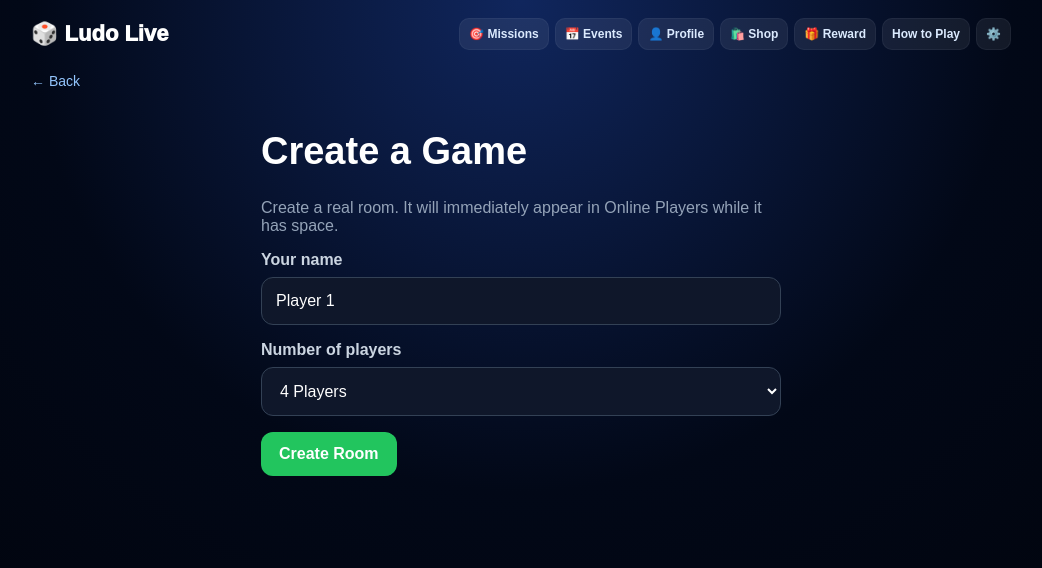
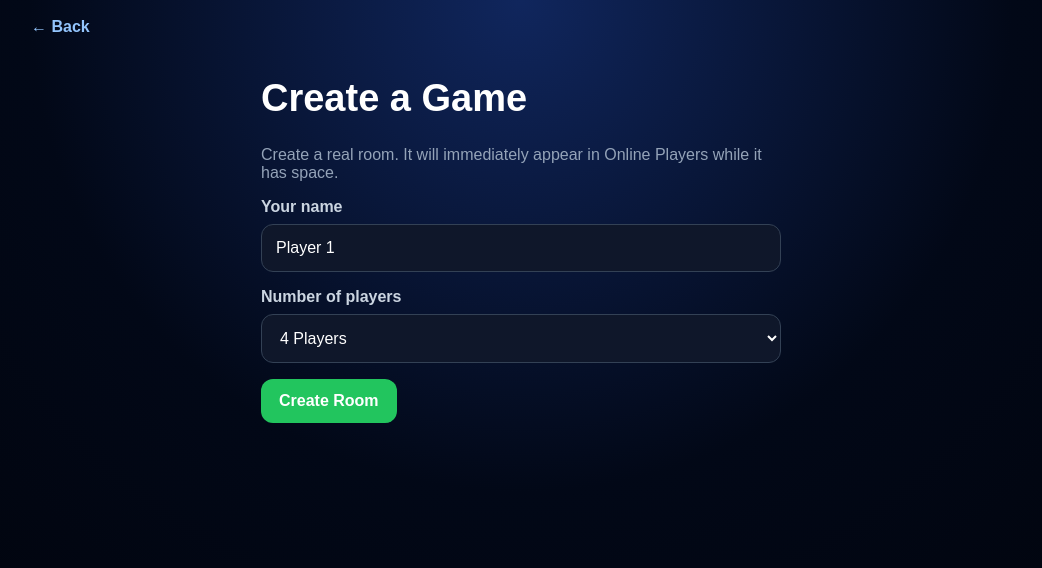
Before and after one commit to MrDan001/ludo-live, a Next.js app: page /room in a window 1280 px wide. Shown: the top 568 px of the page, without its empty margins (119-1161 px from the left). Built offline with nearby package versions, Linux system fonts and the light colour scheme.

Commit message:
Simplify AppFrame to back button only and use browser history

```diff
--- a/app/_components/AppFrame.tsx
+++ b/app/_components/AppFrame.tsx
@@ -1,26 +1,36 @@
-import Link from "next/link";
+"use client";
 
 export default function AppFrame({ children, back = "/home" }: { children: React.ReactNode; back?: string }) {
+  const goBack = () => {
+    if (window.history.length > 1) {
+      window.history.back();
+    } else {
+      window.location.href = back;
+    }
+  };
+
   return (
     <main style={{ minHeight: "100vh", background: "radial-gradient(circle at top, #10265d 0%, #020817 48%, #01030a 100%)", color: "#fff", padding: "18px 12px 32px" }}>
       <div style={{ maxWidth: 980, margin: "0 auto" }}>
-        <header style={{ display: "flex", alignItems: "center", justifyContent: "space-between", gap: 12, marginBottom: 22 }}>
-          <Link href="/home" style={{ color: "#fff", textDecoration: "none", fontWeight: 950, fontSize: 22 }}>🎲 Ludo Live</Link>
-          <nav style={{ display: "flex", gap: 6, flexWrap: "wrap", justifyContent: "flex-end" }}>
-            <Link href="/missions" style={navStyle}>🎯 Missions</Link>
-            <Link href="/events" style={navStyle}>📅 Events</Link>
-            <Link href="/profile" style={navStyle}>👤 Profile</Link>
-            <Link href="/shop" style={navStyle}>🛍️ Shop</Link>
-            <Link href="/rewards" style={navStyle}>🎁 Reward</Link>
-            <Link href="/how-to" style={navStyle}>How to Play</Link>
-            <Link href="/settings" style={navStyle}>⚙️</Link>
-          </nav>
-        </header>
-        {back !== "" && <Link href={back} style={{ color: "#93c5fd", textDecoration: "none", fontSize: 14, display: "inline-block", marginBottom: 16 }}>← Back</Link>}
+        <button
+          type="button"
+          onClick={goBack}
+          style={{
+            color: "#93c5fd",
+            background: "transparent",
+            border: 0,
+            padding: 0,
+            fontSize: 16,
+            fontWeight: 700,
+            display: "inline-block",
+            marginBottom: 16,
+            cursor: "pointer",
+          }}
+        >
+          ← Back
+        </button>
         {children}
       </div>
     </main>
   );
 }
-
-const navStyle = { color: "#dbeafe", textDecoration: "none", padding: "8px 9px", borderRadius: 10, background: "rgba(255,255,255,.07)", fontSize: 12, fontWeight: 800, border: "1px solid rgba(148,163,184,.08)" };
```
